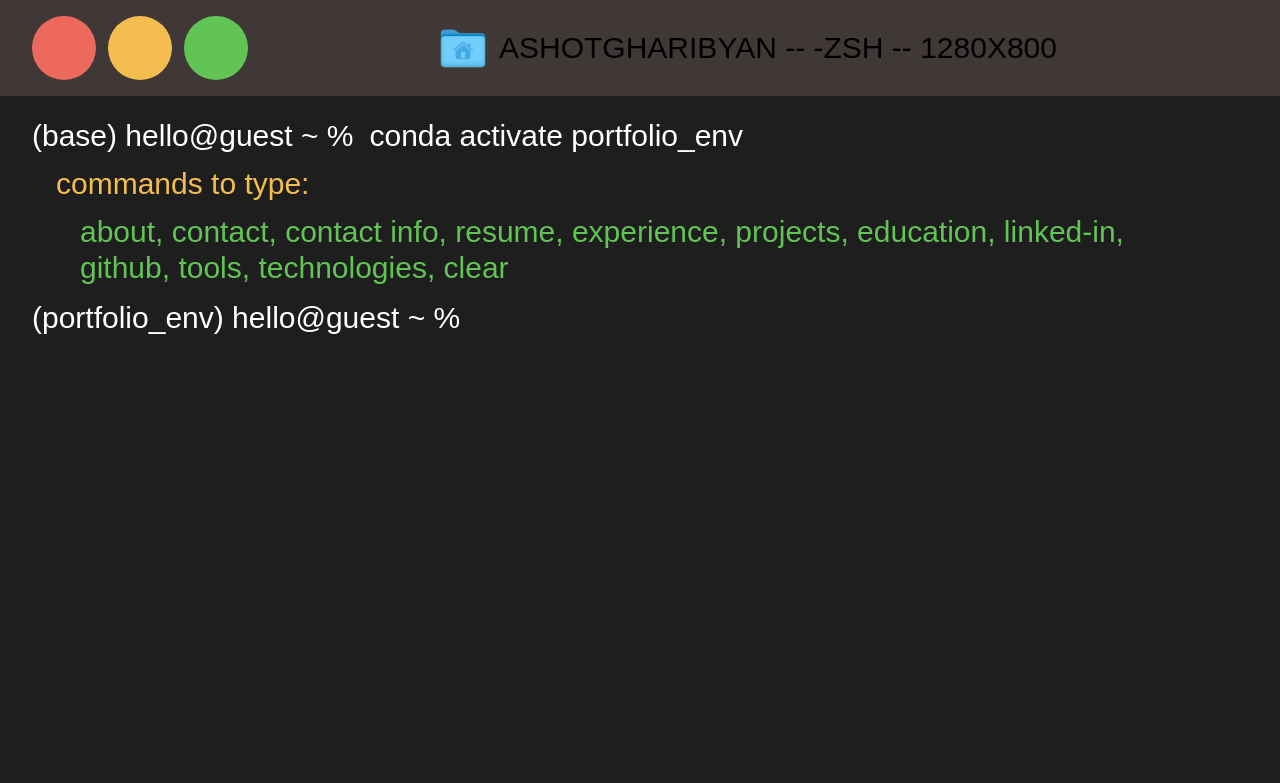
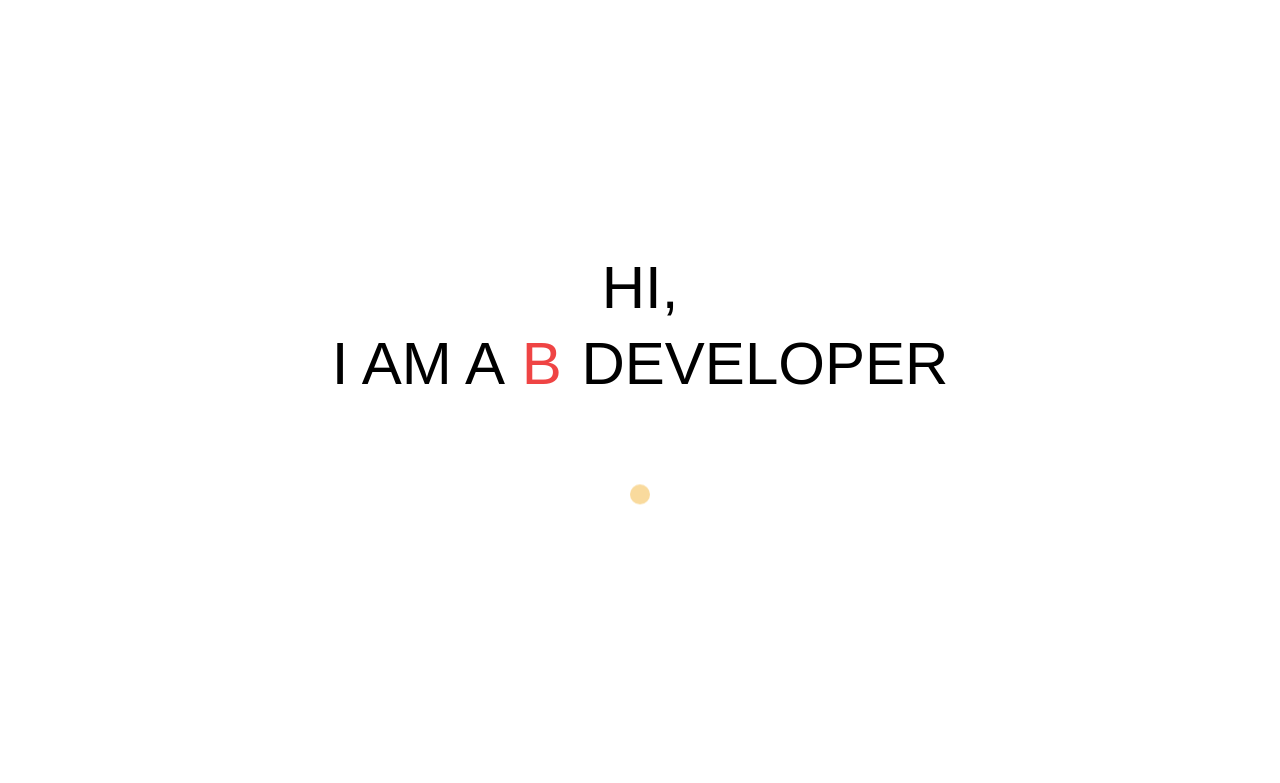
Before and after one commit to ashgharibyan/ashgharibyan-portfolio, a React (Vite) app in the folder frontend/: page / in a window 1280 px wide. Shown: the top 783 px of the page. Built offline with nearby package versions, Linux system fonts and the light colour scheme; a web font is replaced by a local one.

Commit message:
added scroll

```diff
--- a/frontend/src/AppRoutes.jsx
+++ b/frontend/src/AppRoutes.jsx
@@ -7,8 +7,8 @@ const AppRoutes = () => {
     return (
         <div>
             <Routes>
-                <Route exact path="/" element={<Terminal />} />
-                <Route path="/full" element={<Full />} />
+                <Route exact path="/" element={<Full />} />
+                <Route path="/terminal" element={<Terminal />} />
                 <Route path="*" element={<NotFound />} />
             </Routes>
         </div>
--- a/frontend/src/full/FullContent.jsx
+++ b/frontend/src/full/FullContent.jsx
@@ -18,7 +18,7 @@ const FullContent = () => {
 
     return (
         <main className="textFull bg-[#ffffff] text-black">
-            {/* <section className="border-2 border-solid border-red-600 px-2 py-6">
+            {/* <section className=" px-2 py-6">
                 <FullNavBar />
                 </section> */}
 
@@ -38,7 +38,7 @@ const FullContent = () => {
 
             <div
                 ref={expAndEdRef}
-                className="flex h-screen items-center justify-between border-2 border-solid border-blue-600 sm:h-fit sm:flex-col"
+                className="flex h-screen items-center justify-between sm:h-fit sm:flex-col"
             >
                 <section className="flex h-full  w-[50%] items-center justify-center  sm:w-[100%]">
                     <FullExperience />
@@ -48,13 +48,10 @@ const FullContent = () => {
                 </section>
             </div>
 
-            <section
-                ref={contactRef}
-                className="h-screen border-2 border-solid border-red-600 "
-            >
+            <section ref={contactRef} className="h-screen md:h-fit ">
                 <FullContact />
             </section>
-            <section className="border-2 border-solid border-red-600 px-2 py-6">
+            <section className="">
                 <FullFooter />
             </section>
         </main>
--- a/frontend/src/full/components/TypewriterText.jsx
+++ b/frontend/src/full/components/TypewriterText.jsx
@@ -5,7 +5,7 @@ const TypewriterText = () => {
     const [textIndex, setTextIndex] = useState(0);
     const [charIndex, setCharIndex] = useState(0);
     const [currentText, setCurrentText] = useState("");
-    const dataText = ["Front-End", "Back-End", "Full-Stack"];
+    const dataText = ["FRONT-END", "BACK-END", "FULL-STACK"];
 
     useEffect(() => {
         if (charIndex < dataText[textIndex].length) {
--- /dev/null
+++ b/frontend/src/full/css/scroll.css
@@ -0,0 +1,43 @@
+:root {
+    --color: rgba(0, 0, 0, 0.918);
+}
+
+.container_mouse {
+    text-align: center;
+    color: var(--color);
+    font-weight: bold;
+    text-transform: uppercase;
+    padding-top: 2rem;
+    cursor: pointer;
+}
+
+.container_mouse .mouse-btn {
+    margin: 10px auto;
+    width: 40px;
+    height: 80px;
+    border: 4px solid var(--color);
+    border-radius: 30px;
+    display: flex;
+}
+
+.container_mouse .mouse-btn .mouse-scroll {
+    display: block;
+    width: 20px;
+    height: 20px;
+    background: linear-gradient(170deg, rgba(255, 0, 0, 0.918), rgb(255, 0, 0));
+    border-radius: 50%;
+    margin: auto;
+    animation: scrolling 1s linear infinite;
+}
+
+@keyframes scrolling {
+    0% {
+        opacity: 0;
+        transform: translateY(-20px);
+    }
+
+    100% {
+        opacity: 1;
+        transform: translateY(20px);
+    }
+}
--- /dev/null
+++ b/frontend/src/full/css/scrollOrange.css
@@ -0,0 +1,43 @@
+:root {
+    --color: rgba(255, 255, 255, 0.918);
+}
+
+.container_mouse {
+    text-align: center;
+    color: var(--color);
+    font-weight: bold;
+    text-transform: uppercase;
+    padding-top: 2rem;
+    cursor: pointer;
+}
+
+.container_mouse .mouse-btn {
+    margin: 10px auto;
+    width: 40px;
+    height: 80px;
+    border: 4px solid var(--color);
+    border-radius: 30px;
+    display: flex;
+}
+
+.container_mouse .mouse-btn .mouse-scroll {
+    display: block;
+    width: 20px;
+    height: 20px;
+    background: linear-gradient(170deg, #f4bd4f, #f4bd4f);
+    border-radius: 50%;
+    margin: auto;
+    animation: scrolling 1s linear infinite;
+}
+
+@keyframes scrolling {
+    0% {
+        opacity: 0;
+        transform: translateY(-20px);
+    }
+
+    100% {
+        opacity: 1;
+        transform: translateY(20px);
+    }
+}
--- a/frontend/src/full/css/typewriterText.css
+++ b/frontend/src/full/css/typewriterText.css
@@ -1,14 +1,3 @@
-body {
-    height: 100%;
-    font-family: "tradegothiclt-bold", sans-serif;
-}
-
-h1 {
-    font-size: 5em;
-    color: black;
-    text-transform: uppercase;
-}
-
 #typewriter > span {
     border-right: 0.05em solid;
     animation: caret 1s steps(1) infinite;
--- a/frontend/src/full/sections/FullAbout.jsx
+++ b/frontend/src/full/sections/FullAbout.jsx
@@ -1,6 +1,7 @@
 import React, { useContext } from "react";
 import "../css/aboutChangingText.css";
 import { FullContext } from "../../contexts/FullContext";
+import "../css/scrollOrange.css";
 const FullAbout = () => {
     const { projectsRef } = useContext(FullContext);
     const handleScrollDown = () => {
@@ -83,13 +84,11 @@ const FullAbout = () => {
                     </p>
                 </div>
             </section>
-            <button
-                className=" bg-black text-white"
-                type="button"
-                onClick={handleScrollDown}
-            >
-                Scroll Down
-            </button>
+            <div className="container_mouse" onClick={handleScrollDown}>
+                <span className="mouse-btn">
+                    <span className="mouse-scroll"></span>
+                </span>
+            </div>
         </div>
     );
 };
--- a/frontend/src/full/sections/FullContact.jsx
+++ b/frontend/src/full/sections/FullContact.jsx
@@ -82,7 +82,7 @@ const FullContact = () => {
     };
 
     return (
-        <div className="flex h-full flex-col items-center justify-center bg-black">
+        <div className="flex h-full flex-col items-center justify-center bg-black py-8">
             {messageSent ? (
                 <div className="text-center">
                     <h1 className="text-9xl text-[#61C454] md:text-6xl  sm:text-4xl">
--- a/frontend/src/full/sections/FullFooter.jsx
+++ b/frontend/src/full/sections/FullFooter.jsx
@@ -1,7 +1,44 @@
 import React from "react";
+import { fullLinksMaterials } from "../../constants";
 
 const FullFooter = () => {
-    return <div>FullFooter</div>;
+    return (
+        <footer className="bg-black py-6 text-white">
+            <div className="flex items-center justify-between gap-2 px-10 text-lg md:flex-col md:text-base sm:text-sm">
+                <div className="text-center">
+                    <h2 className=" font-bold">Ashot Gharibyan</h2>
+                    <p className="">Full Stack Developer</p>
+                </div>
+                <div className="flex items-center justify-center gap-6">
+                    {fullLinksMaterials.map((icon) => {
+                        return (
+                            <a
+                                key={icon.name}
+                                href={icon.actionURL}
+                                {...(icon.type == "resume"
+                                    ? { download: "Ashot Gharibyan Resume" }
+                                    : {})}
+                            >
+                                <img
+                                    className="h-auto max-h-16 md:max-h-10 "
+                                    src={icon.image}
+                                    alt={icon.name}
+                                />
+                            </a>
+                        );
+                    })}
+                </div>
+                <div className="text-center">
+                    <p>Los Angeles, CA</p>
+                    <p>+1 (818) 849-1298</p>
+                    <p>ashghcode@gmail.com</p>
+                </div>
+            </div>
+            <div className="mt-8 flex flex-wrap justify-center pt-8">
+                <p>&copy; 2023 Ashot Gharibyan. All rights reserved.</p>
+            </div>
+        </footer>
+    );
 };
 
 export default FullFooter;
--- a/frontend/src/full/sections/FullIntro.jsx
+++ b/frontend/src/full/sections/FullIntro.jsx
@@ -1,7 +1,7 @@
 import { useContext } from "react";
 import TypewriterText from "../components/TypewriterText";
 import { FullContext } from "../../contexts/FullContext";
-
+import "../css/scroll.css";
 const FullIntro = () => {
     const { aboutRef } = useContext(FullContext);
     const handleScrollDown = () => {
@@ -19,13 +19,11 @@ const FullIntro = () => {
                 <h1> DEVELOPER </h1>
             </div>
 
-            <button
-                className="bg-black text-white"
-                type="button"
-                onClick={handleScrollDown}
-            >
-                Scroll Down
-            </button>
+            <div className="container_mouse" onClick={handleScrollDown}>
+                <span className="mouse-btn">
+                    <span className="mouse-scroll"></span>
+                </span>
+            </div>
         </div>
     );
 };
--- a/frontend/src/index.css
+++ b/frontend/src/index.css
@@ -28,18 +28,3 @@
         @apply text-6xl lg:text-3xl md:text-2xl sm:text-lg;
     }
 }
-
-@keyframes fadeIn {
-    from {
-        opacity: 0;
-        transform: translateY(1rem);
-    }
-    to {
-        opacity: 1;
-        transform: translateY(0);
-    }
-}
-
-.animate-fadeIn {
-    animation: fadeIn 0.5s ease-out forwards;
-}
```
